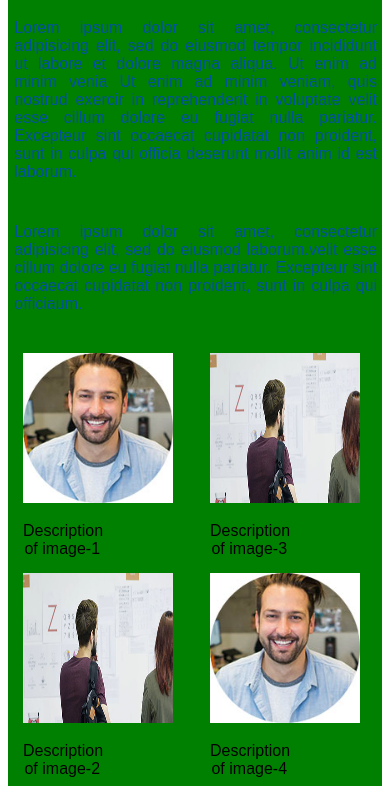
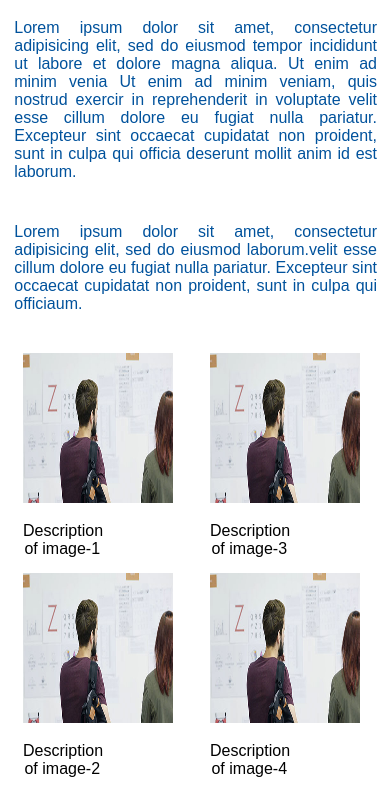
Before and after one commit to manishgautam120/layout-4, a plain HTML site: page index.html in a window 390 px wide. Shown: the part 2493-3279 px from the top of the page. Drawn offline with Linux system fonts and the light colour scheme.

Commit message:
leyout for mobile

```diff
--- a/index.html
+++ b/index.html
@@ -69,7 +69,7 @@
 
   <div class = "main">
       <div class="gallery1">
-     <span class="imege-id2"><img  src="images/team-2.jpg" alt="image not available"></span>
+     <span class="imege-id2"><img  src="images/n.jpg" alt="image not available"></span>
       <div class="desciption-image">Description of image-1</div>
       <span class="imege-id2"><img  src="images/n.jpg" alt="image not available"></span>
       <div class="desciption-image">Description of image-2</div>
@@ -78,7 +78,7 @@
       <div class="gallery1">
       <span class="imege-id2"><img  src="images/n.jpg" alt="image not available"></span>
       <div class="desciption-image">Description of image-3</div>
-      <span class="imege-id2"><img  src="images/team-2.jpg" alt="image not available"></span>
+      <span class="imege-id2"><img  src="images/n.jpg" alt="image not available"></span>
       <div class="desciption-image">Description of image-4</div>
        </div>
   </div>                                   <!-- //gallery ended -->
--- a/style/styles.css
+++ b/style/styles.css
@@ -134,7 +134,7 @@ font-family: arial;
 
 @media screen and (max-width: 500px){
     .container {
-    	background-color: green;
+    	background-color: white;
         max-width: 100%;
         margin-top: 0px;
         margin-right: 0px;
```
